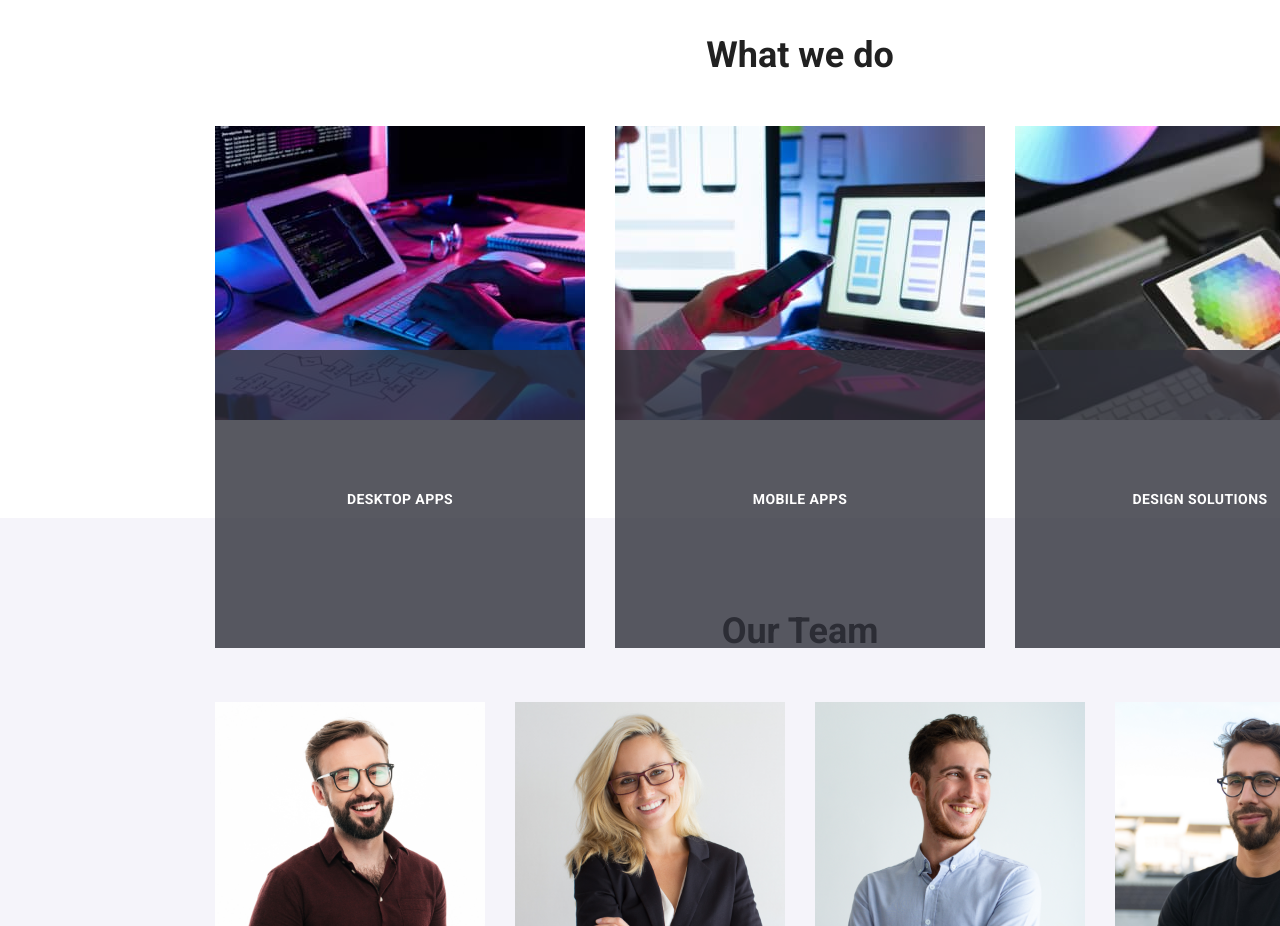
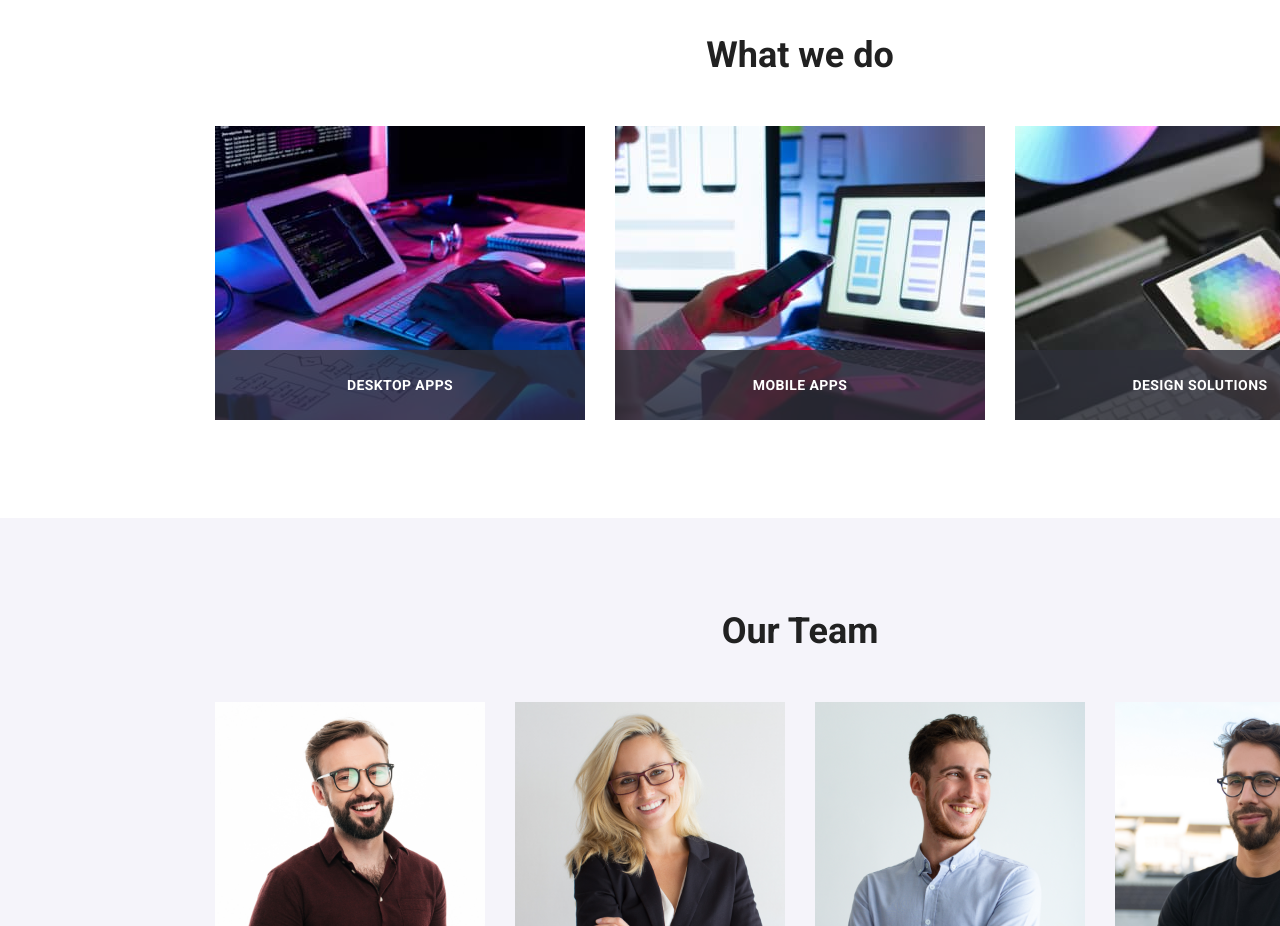
Before and after one commit to LauraP3/goit-markup-hw-05, a plain HTML site: page index.html in a window 1280 px wide. Shown: the part 1220-2146 px from the top of the page. Drawn offline with nearby package versions, Linux system fonts and the light colour scheme.

Commit message:
update overlay

```diff
--- a/css/styles.css
+++ b/css/styles.css
@@ -550,11 +550,12 @@ p {
 /* DECORATIVE ELEMENTS */
 .label {
   position: relative;
+  overflow: hidden;
 }
 .overlay {
   background-color: rgba(47, 48, 58, 0.8);
-  width: 100%;
-  height: 100%;
+  width: 370px;
+  height: 70px;
   position: absolute;
   display: flex;
   font-weight: 700;
```
